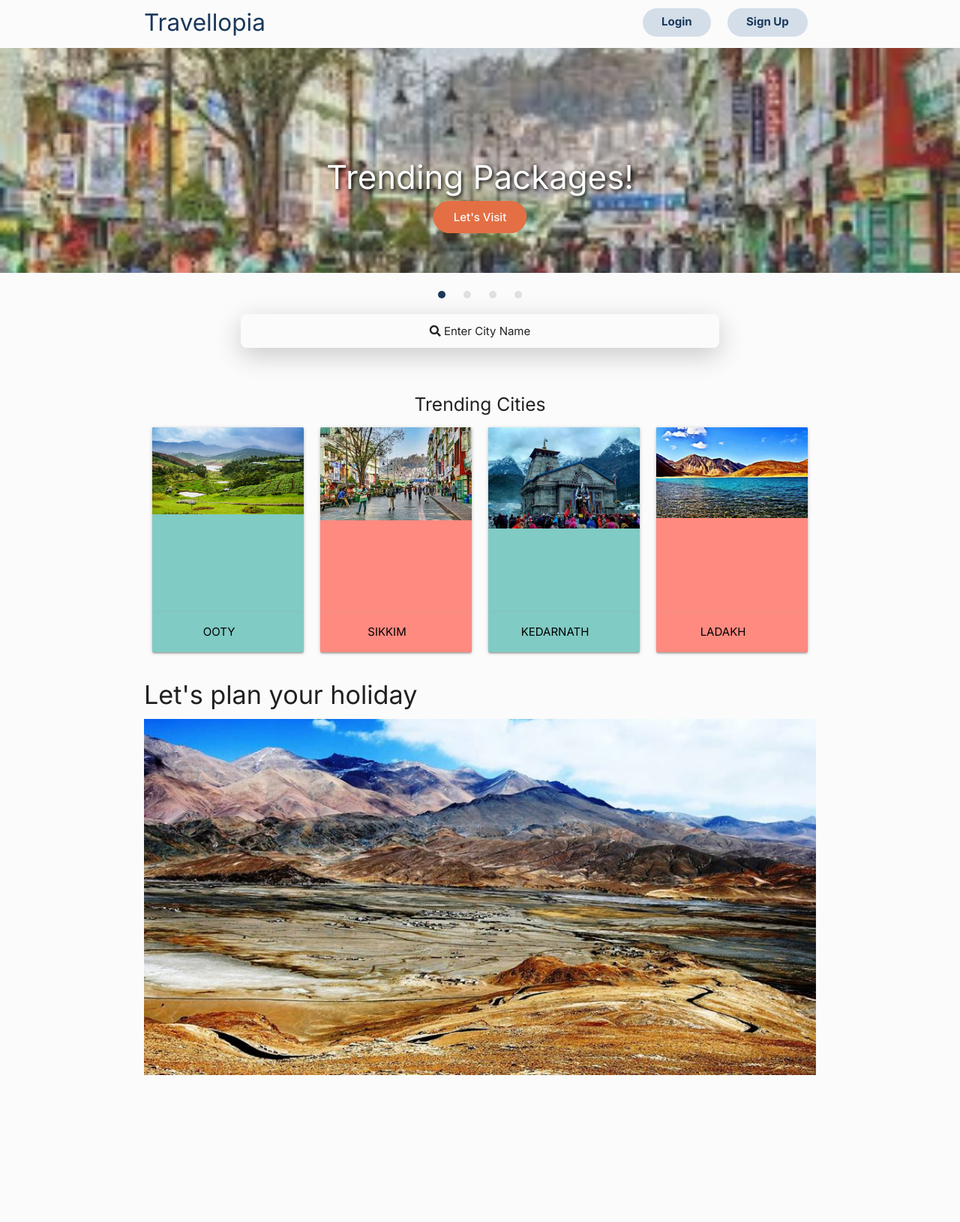
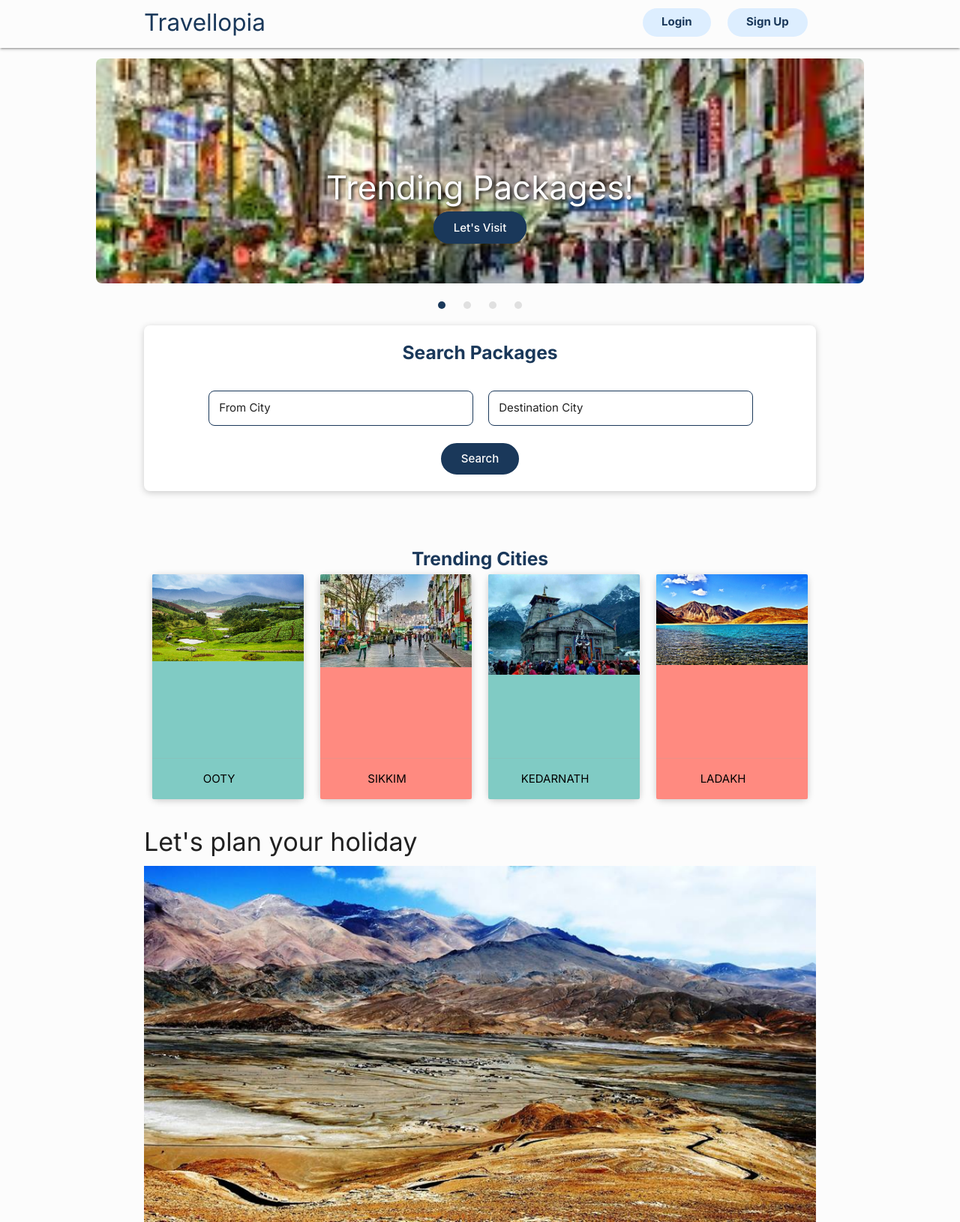
Before and after one commit to hazradwip/Tour_system_project, a PHP site: page / in a window 1280 px wide. Shown: the whole page at 75% size. Before the commit the page ends 1434 px from the top, so only its background shows below. Run offline with PHP 8.4, Linux system fonts and the light colour scheme; some libraries are stand-ins or nearby versions.

Commit message:
visual refresh

```diff
--- a/css/styles.css
+++ b/css/styles.css
@@ -1,22 +1,28 @@
 :root {
-    --primary: #E46F44;
-    --secondary: #1A385A;
-    --primary-light: #E8AA9B;
-    --secondary-light: #769ABE;
+    --primary: #1A385A;
+    --secondary: #ddeeff;
+    --bg-primary: #fcfcfc;
 }
 
 body{
-    background-color:#fbfbfb;
+    background-color:var(--bg-primary);
     font-family: 'Inter', sans-serif;
 }
 
 nav {
     line-height: 60px;
-    background-color: #fbfbfb;
+    background-color: var(--bg-primary);
 }
 
 nav .brand-logo {
-    color: var(--secondary);
+    color: var(--primary);
+}
+
+h5 {
+    padding-top: 1.5rem;
+    margin-bottom: 0;
+    font-weight: 700;
+    color: var(--primary);
 }
 
 .slider .indicators .indicator-item {
@@ -25,11 +31,11 @@ nav .brand-logo {
 }
 
 .slider .indicators .indicator-item.active {
-    background-color: var(--secondary);
+    background-color: var(--primary);
 }
 
 .slider .slides li .caption {
-    color: #fbfbfb;
+    color: var(--bg-primary);
     position: absolute;
     top: 40%;
     left: 15%;
@@ -41,17 +47,16 @@ nav .brand-logo {
     width: 100%;
     background-size: cover;
     background-position: center;
-    opacity: 0.75;
 }
 
 .slider-text {
-    color: #fbfbfb;
+    color: var(--bg-primary);
     text-shadow: 2px 2px 5px black;
 }
 
 .nav-items {
-    background-color: rgba(118, 154, 190, 0.3);
-    color: var(--secondary);
+    background-color: var(--secondary);
+    color: var(--primary);
     margin: 0.75rem;
     line-height: 36px;
     height: 2.5rem;
@@ -67,43 +72,88 @@ nav .brand-logo {
     border: 2px solid var(--primary);
     text-shadow: none;
     font-weight: 500;
+    color: var(--bg-primary);
 }
 
 .btn-primary:hover {
-    background-color: #fbfbfb;
-    color: var(--secondary);
+    background-color: var(--bg-primary);
+    color: var(--primary);
     font-weight: 600;
 }
-
-.btn-secondary {
+/*
+.btn-primary {
     color: var(--primary);
     padding: 0 25px;
     border-radius: 5px;
+} */
+
+.card {
+    border-radius: 8px;
+    box-shadow: 0 2px 10px rgb(0 0 0 / 20%);
+}
+
+#search-package {
+    padding: 1.5rem 5rem;
+}
+
+#search-package .row {
+    margin-bottom: 0;
 }
 
 input[type=text]:not(.browser-default),
 input[type=text]:not(.browser-default):focus:not([readonly]) {
-	border: none;
-	background-color: #fbfbfb;
-	border-radius: 8px;
-	width: 70%;
-	box-shadow: 0 10px 35px rgb(0 0 0 / 20%);
-	color: var(--secondary);
+	width: 100%;
+	color: var(--primary);
+    border: 1px solid var(--primary);
+    border-radius: 8px;
+}
+
+input[type=text]:not(.browser-default):focus:not([readonly]) {
+    border: 2px solid var(--secondary);
+    border-bottom: 2px solid var(--secondary);
+    box-shadow: none;
 	padding-left: 10px;
+}
+
+
+input.valid[type=text]:not(.browser-default) {
+    box-shadow: none;
+    border-bottom: 1px solid var(--primary);
+
 }
 
 input[type=text]:not(.browser-default)+label,
 input[type=text]:not(.browser-default):focus:not([readonly])+label {
-	text-align: center;
+	/* text-align: center; */
 	color: var(--text-primary);
+    padding-left: 14px;
 }
 
 .input-field > label:not(.label-icon).active {
-    /* transform: translateY(-14px) scale(0.8);
-    transform-origin: 0px 0px; */
-    display: none;
+    transform: translateY(-14px) scale(0.8);
+    transform-origin: 0px 0px;
+}
+
+#from-city, #destination-city {
+    font-weight: 500;
+    text-indent: 10px;
+}
+
+@media (min-width: 769px) {
+    .slider .slides {
+        width: 80%;
+        background-color: rgba(118, 154, 190, 0.0);
+        margin-top: 14px;
+    }
+
+    .slider .slides li img {
+        width: 80%;
+        border-radius: 8px;
+    }
 }
 
 @media (max-width: 768px) {
-
+    #search-package {
+        padding: 1.5rem 1rem;
+    }
 }
--- a/index.html
+++ b/index.html
@@ -44,9 +44,9 @@
   </nav>
   <!-- End of Navbar -->
 
-
-  <div class="slider">
-    <ul class="slides">
+  <!-- Slider Images -->
+  <div class="slider center-align">
+    <ul class="slides center-align">
       <li>
         <img src="./images/gangtok.jpg"> <!-- random image -->
         <div class="caption center-align">
@@ -77,11 +77,25 @@
       </li>
     </ul>
   </div>
+  <!-- End of Slider Images -->
 
   <div class="container">
-    <div class="input-field center-align">
-      <input id="search-cities" type="text" class="validate">
-      <label for="search-cities"><i class="fas fa-search"></i>  Enter City Name</label>
+
+    <div class="card">
+      <h5 class="center-align">Search Packages</h5>
+      <form action="" class="center-align" id="search-package">
+        <div class="row">
+          <div class="input-field col l6 s12">
+            <input id="from-city" type="text" class="validate">
+            <label for="from-city">From City</label>
+          </div>
+          <div class="input-field col l6 s12">
+            <input id="destination-city" type="text" class="validate">
+            <label for="destination-city">Destination City</label>
+          </div>
+        </div>
+        <button class="btn-primary center-align">Search</button>
+      </form>
     </div>
 
     <p>&nbsp;</p>
```
